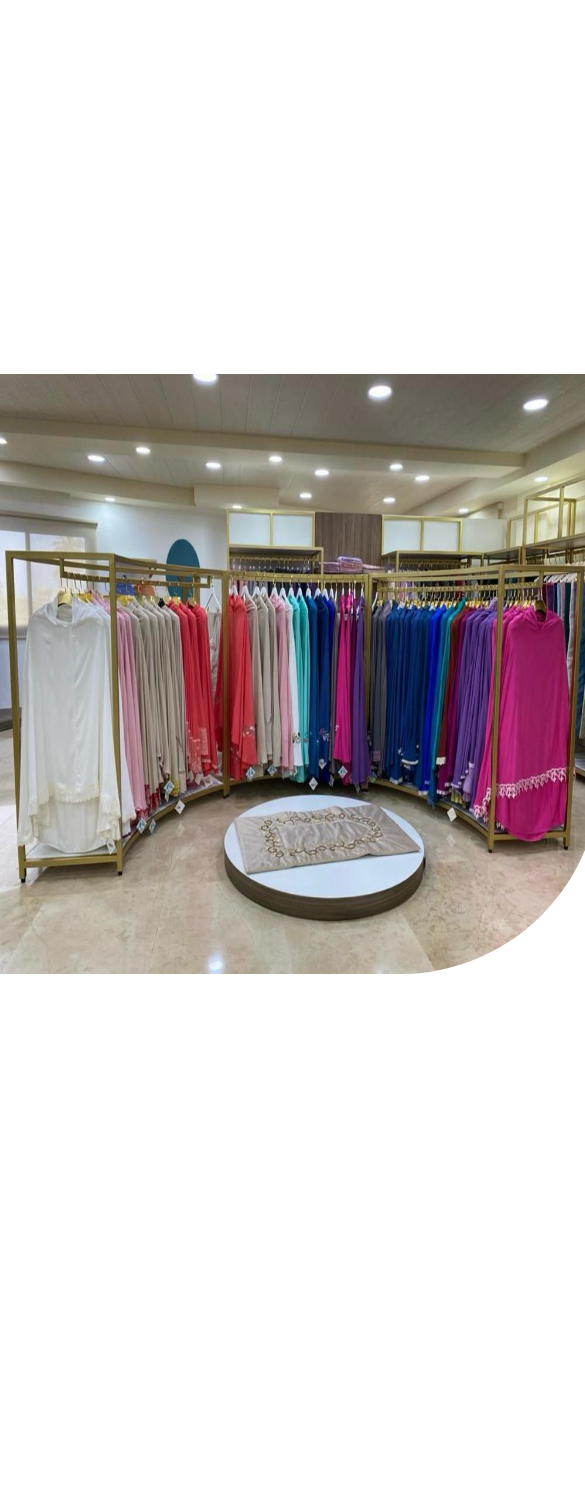
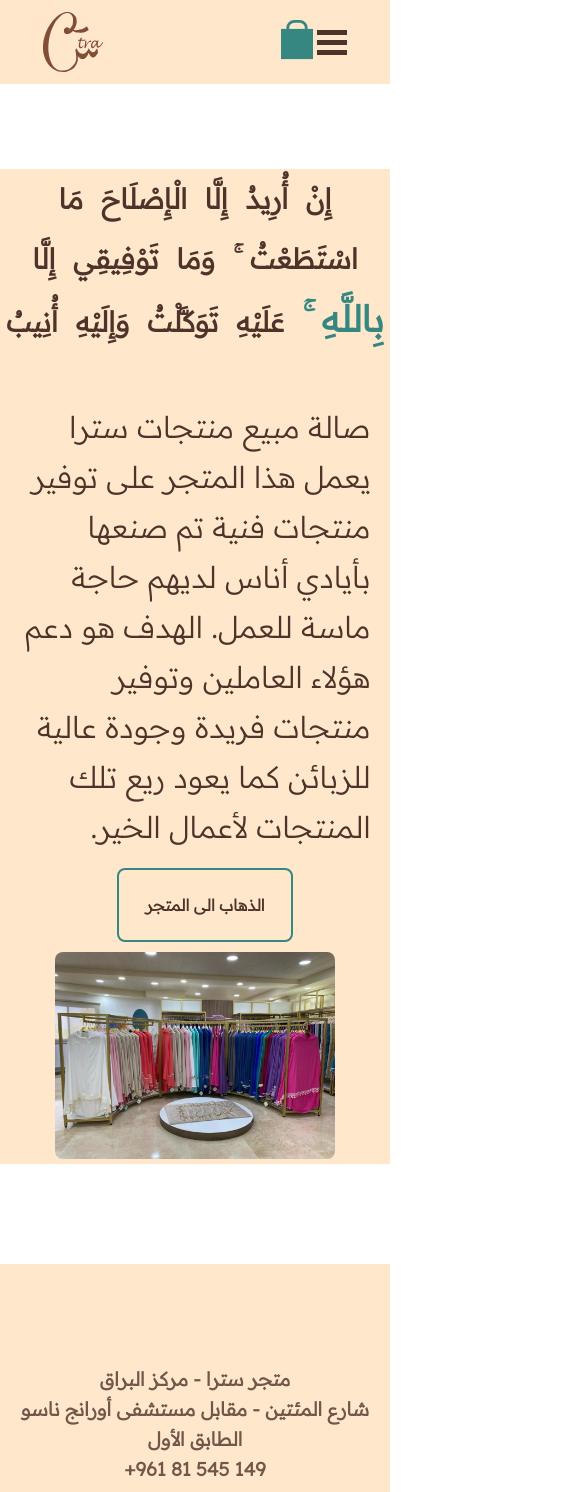
Before and after one commit to sabahAlmel/Citra-client, a React (Create React App) app in the folder client/: page / in a window 390 px wide. Shown: the top 1492 px of the page, 585 px wide, since content can reach past the window. Built offline with nearby package versions, Linux system fonts and the light colour scheme; a web font is replaced by a local one; what @mui/x-data-grid-generator would draw is missing.

Commit message:
responsive hero

```diff
--- a/client/src/Outlet/userOutlet.js
+++ b/client/src/Outlet/userOutlet.js
@@ -1,5 +1,5 @@
 import React from "react";
-import NavBar from "../layout/NavBar/NavBar"
+import NavBar from "../layout/NavBar/NavBar";
 import Footer from "../layout/Footer/Footer";
 import { Outlet } from "react-router-dom";
 // import Nav from "../layout/NavNew/NavNew";
--- a/client/src/components/heroSection/HeroSection.js
+++ b/client/src/components/heroSection/HeroSection.js
@@ -8,13 +8,10 @@ function HeroSection() {
     <>
       <hero className={style.wrapper}>
         <section className={style.upper}>
-          <p>
+          <p className={style.upperTxt}>
             إِنْ أُرِيدُ إِلَّا الْإِصْلَاحَ مَا اسْتَطَعْتُ ۚ وَمَا تَوْفِيقِي
-            إِلَّا{" "}
-            <span style={{ color: "var(--blue-color)", fontSize: "4rem" }}>
-              بِاللَّهِ ۚ
-            </span>{" "}
-            عَلَيْهِ تَوَكَّلْتُ وَإِلَيْهِ أُنِيبُ
+            إِلَّا <span className={style.bigger}>بِاللَّهِ ۚ</span> عَلَيْهِ
+            تَوَكَّلْتُ وَإِلَيْهِ أُنِيبُ
           </p>
         </section>
         <section className={style.lower}>
@@ -29,13 +26,15 @@ function HeroSection() {
               الذهاب الى المتجر
             </Link>
           </aside>
-          <img
-            src={overview}
-            alt="hero"
-            className={style.image}
-            height="600px"
-            width="600px"
-          />
+          <aside className={style.left}>
+            <img
+              src={overview}
+              alt="hero"
+              className={style.image}
+              height="100%"
+              width="100%"
+            />
+          </aside>
         </section>
       </hero>
     </>
--- a/client/src/components/heroSection/HeroSection.module.css
+++ b/client/src/components/heroSection/HeroSection.module.css
@@ -1,21 +1,30 @@
 .wrapper{
-    height: 85vh;
+    height: 85%;
     width: 100%;
     display: flex;
     flex-direction: column;
     align-items: center;
-    margin-bottom:20px;
     background-color: var(--main-color);
+    row-gap: 50px;
+    margin-bottom:100px ;
 }
 .upper{
     font-family: 'Noto Nastaliq Urdu', serif;
-    font-size: 2.5rem;
     font-weight: 700;
-    height: 20vh;
+    word-spacing: 10px;
     display: flex;
     justify-content: center;
     align-items: center;
     color: var(--brown-color);
+    margin: auto;
+}
+.upperTxt{
+    font-size: 48px;
+    line-height: 100px;
+}
+.bigger{
+    color: var(--blue-color);
+    font-size: 64px;
 }
 .lower{
     display: flex;
@@ -27,19 +36,24 @@
 }
 .slogan{
     color: var(--brown-color);
-    font-size: 2rem;
-    line-height: 70px;
+    font-size: 30px;
 }
 .right{
     display: flex;
     flex-direction: column;
+    width: 38vw;
+    line-height: 50px;
+}
+.left{
+width: 38vw;
 }
 .image{
     border-bottom-right-radius: 200px;
+    margin: auto;
 }
 .gotoshop{
     padding: 10px;
-    margin-top: 20px ;
+    margin-top: 16px ;
     margin-left: 20px;
     display: flex;
     align-items: center;
@@ -50,10 +64,44 @@
     text-decoration: none;
     font-weight: 600;
     font-size: larger;
-    width: 20rem;
-    align-self: flex-end;
+    width: 50%;
+    align-self: flex-start;
 }
 .gotoshop:hover{
     background-color: var(--blue-color);
     color: white;
 }
+
+@media(max-width:1000px){
+    .lower{
+        flex-direction: column;
+        row-gap: 10px;
+        justify-content: center;
+        align-items: center;
+    }
+    .image{
+        border-radius: initial;
+        width: 80%;
+        border-radius: var(--border-radius);
+    }
+    .left,.right{
+        width: 90vw;
+    }
+    .left{
+        text-align: center;
+    }
+    .gotoshop{
+        align-self: center;
+    }
+    .upperTxt{
+        font-size: 28px;
+        text-align: center;
+        line-height: 60px;
+    }
+    .bigger{
+        font-size: 36px;
+    }
+    .gotoshop{
+        font-size: medium;
+    }
+}
--- a/client/src/pages/Home/Home.js
+++ b/client/src/pages/Home/Home.js
@@ -8,11 +8,11 @@ function Home() {
   return (
     <div className={style.container}>
       <HeroSection />
-      <div className={style.wrapper}>
-      <CategorySection />
-      <AboutUs />
-      <ProductSection />
-      </div>
+      {/* <div className={style.wrapper}>
+        <CategorySection />
+        <AboutUs />
+        <ProductSection />
+      </div> */}
     </div>
   );
 }
```
